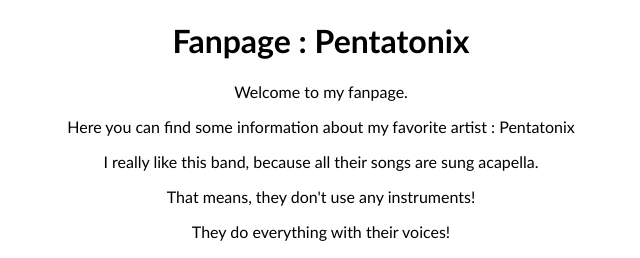
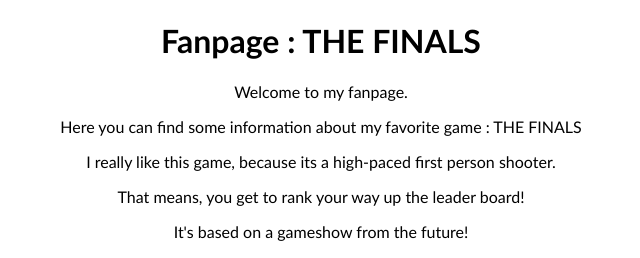
Before and after one commit to C-INDEVelopment/My_Favorite, a plain HTML site: page index.html in a window 1280 px wide. Shown: the top 258 px of the page, without its empty margins (319-959 px from the left). Drawn offline with Linux system fonts and the light colour scheme; grey boxes are pictures that could not be loaded.

Commit message:
Changed subject to THE FINALS

```diff
--- a/index.html
+++ b/index.html
@@ -8,20 +8,20 @@
 </head>
 <body>
     <div class="title">
-        <h1>Fanpage : Pentatonix</h1>
+        <h1>Fanpage : THE FINALS</h1>
     </div>
     <div class="intro">
         <p>Welcome to my fanpage. </p>
-        <p>Here you can find some information about my favorite artist : Pentatonix</p>
+        <p>Here you can find some information about my favorite game : THE FINALS</p>
 
-        <p>I really like this band, because all their songs are sung acapella.</p>
-        <p>That means, they don't use any instruments!</p>
-        <p>They do everything with their voices!</p>
+        <p>I really like this game, because its a high-paced first person shooter.</p>
+        <p>That means, you get to rank your way up the leader board!</p>
+        <p>It's based on a gameshow from the future!</p>
     </div>
     <div class="youtube">
         <iframe width="560"
                 height="315"
-                src="https://www.youtube.com/embed/3MteSlpxCpo"
+                src="https://www.youtube.com/embed/D_-sYUHyhAw"
                 title="YouTube video player"
                 frameborder="0"
                 allow="accelerometer; autoplay; clipboard-write; encrypted-media; gyroscope; picture-in-picture"
```
